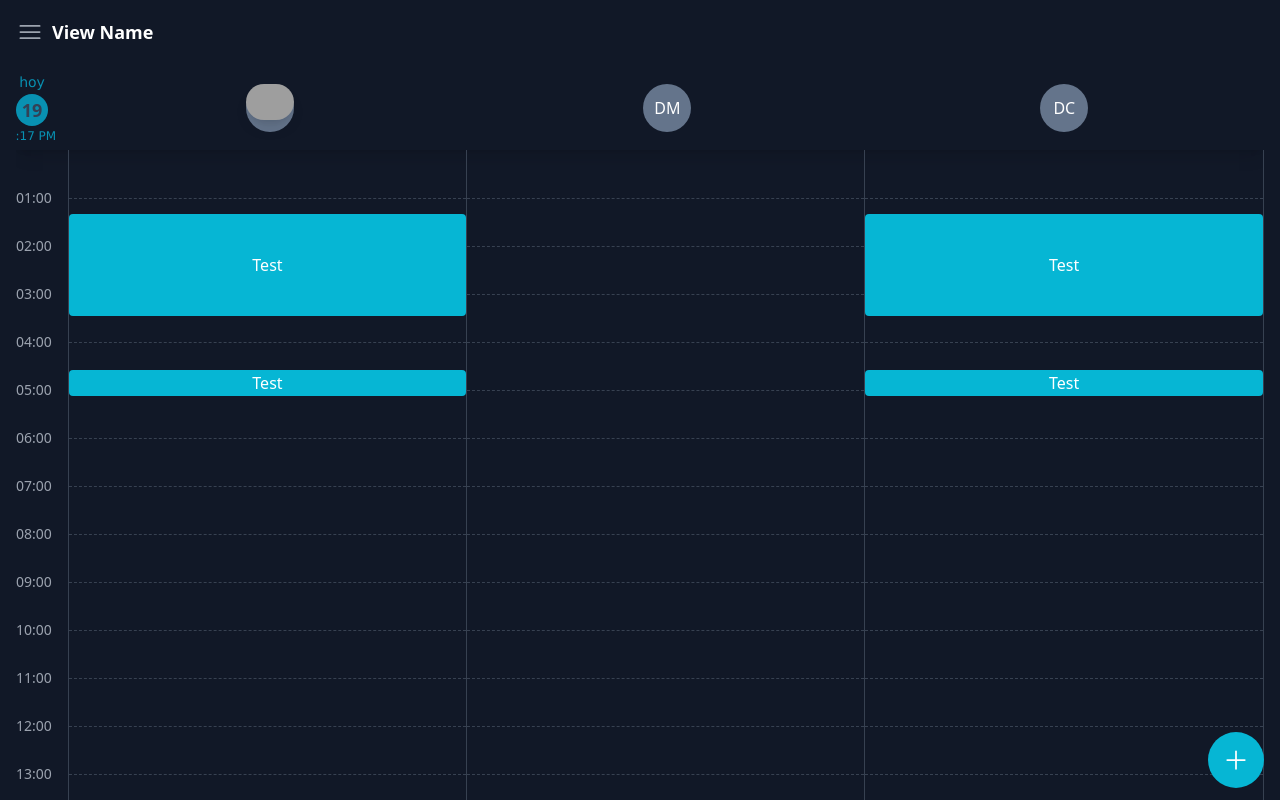
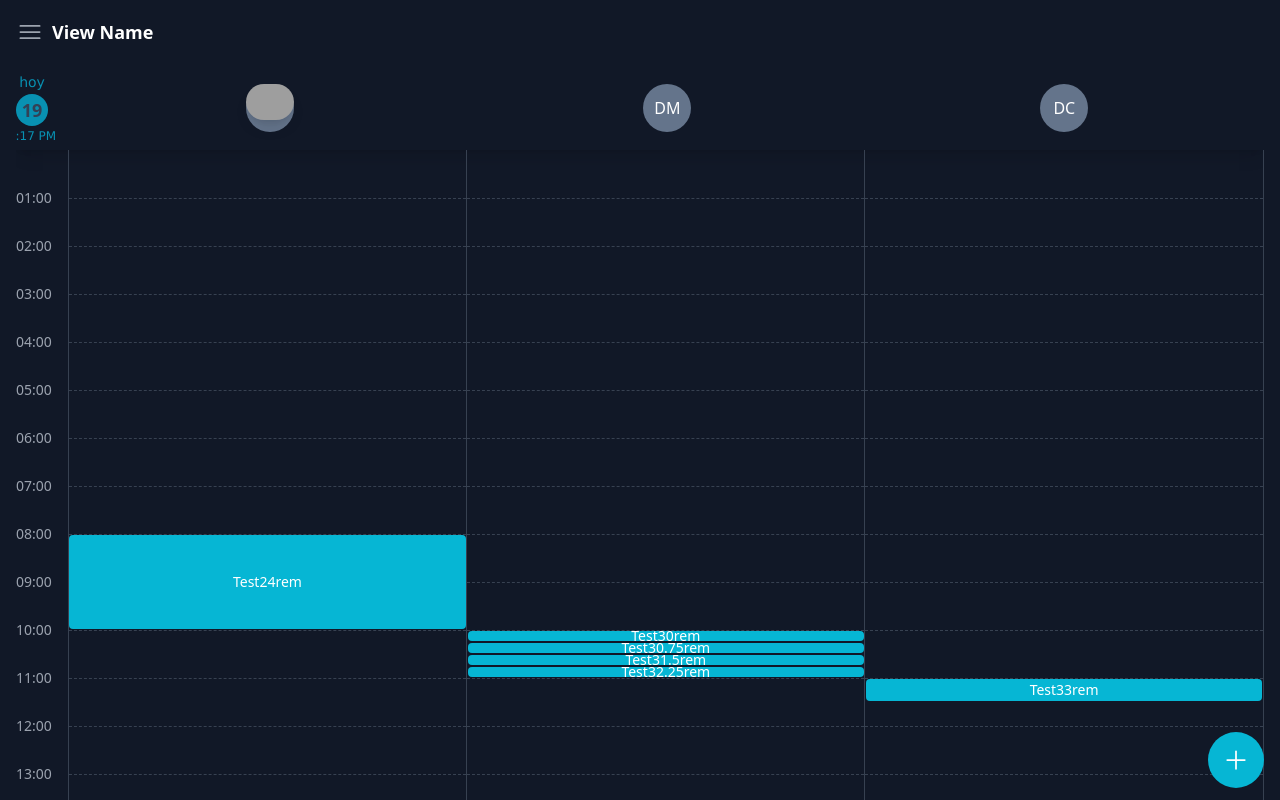
Before and after one commit to AbelClapton/dash-project, a Vue app: page / in a window 1280 px wide. Built offline with nearby package versions, Linux system fonts and the light colour scheme; grey boxes are pictures that could not be loaded; what vue3-touch-events would draw is missing.

Commit message:
fix events posotion and size

```diff
--- a/src/components/calendar/CalendarTimeMarkers.vue
+++ b/src/components/calendar/CalendarTimeMarkers.vue
@@ -4,7 +4,7 @@ const markers = ref([])
 
 const initializeMarkers = () => {
 	// from 01:00 to 23:00
-	for (let h = 1; h < 23; h++) {
+	for (let h = 1; h <= 23; h++) {
 		let H = h
 
 		// format hour
--- a/src/modules/schedule/ScheduleDay.vue
+++ b/src/modules/schedule/ScheduleDay.vue
@@ -16,15 +16,18 @@ const employees = ref([
 			'https://www.creative-tim.com/learning-lab/tailwind-starter-kit/img/team-4-470x470.png',
 		events: [
 			{ id: 1, start: '08:00', end: '10:00', title: 'Test' },
-			{ id: 2, start: '11:00', end: '11:30', title: 'Test' },
 		],
 	},
-	{ id: 2, name: 'Dassiel Morales' },
+	{ id: 2, name: 'Dassiel Morales', events: [
+    { id: 7, start: '10:00', end: '10:15', title: 'Test' },
+    { id: 8, start: '10:15', end: '10:30', title: 'Test' },
+    { id: 9, start: '10:30', end: '10:45', title: 'Test' },
+    { id: 0, start: '10:45', end: '11:00', title: 'Test' },
+  ] },
 	{
 		id: 3,
 		name: 'Denzel Companioni',
 		events: [
-			{ id: 3, start: '08:00', end: '10:00', title: 'Test' },
 			{ id: 4, start: '11:00', end: '11:30', title: 'Test' },
 		],
 	},
--- a/src/modules/schedule/ScheduleDayEvent.vue
+++ b/src/modules/schedule/ScheduleDayEvent.vue
@@ -11,14 +11,16 @@ const styleObject = ref({
 })
 
 const calculateTop = () => {
-	const sh = parseInt(props.event.start.slice(0, 2))
-	return `${4 + (sh - 8) * 3.25}rem`
-	//return `${(sh - 8) * 8}rem`
+  const [h, m] = props.event.start
+    .split(':')
+    .map(e => parseInt(e))
+  console.log(h, m)
+	return `${h * 3 + m * 0.05}rem`
 }
 
 const calculateHeight = () => {
 	const diff = getDiff(props.event.start, props.event.end)
-	const h = (diff / (15 * 60 * 1000)) * 0.8
+	const h = (diff / (15 * 60 * 1000)) * 0.75
 	return `${h}rem`
 }
 
@@ -36,12 +38,15 @@ onMounted(() => {
 </script>
 
 <template>
-	<div class="w-full" :style="styleObject">
+	<div class="w-full p-[0.0375rem]" :style="styleObject">
 		<div
-			class="h-full w-full bg-cyan-500 rounded flex items-center justify-center"
+			class="h-full w-full bg-cyan-500 rounded flex items-center justify-center text-sm"
 		>
-			<span class="text-center">
+			<span class="text-center text-sm">
 				{{ event.title }}
+			</span>
+			<span class="text-center text-sm">
+				{{ styleObject.top }}
 			</span>
 		</div>
 	</div>
```
